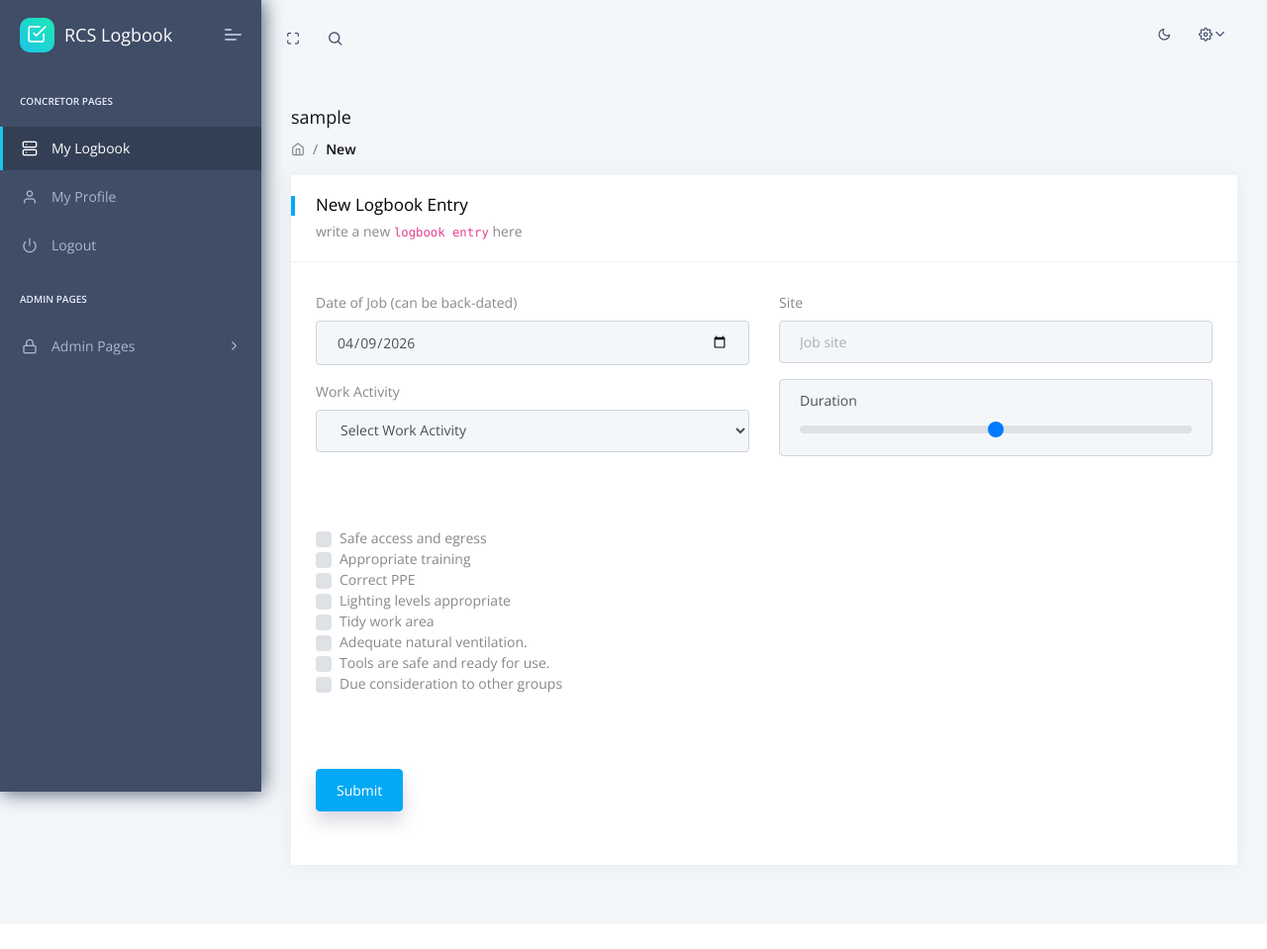
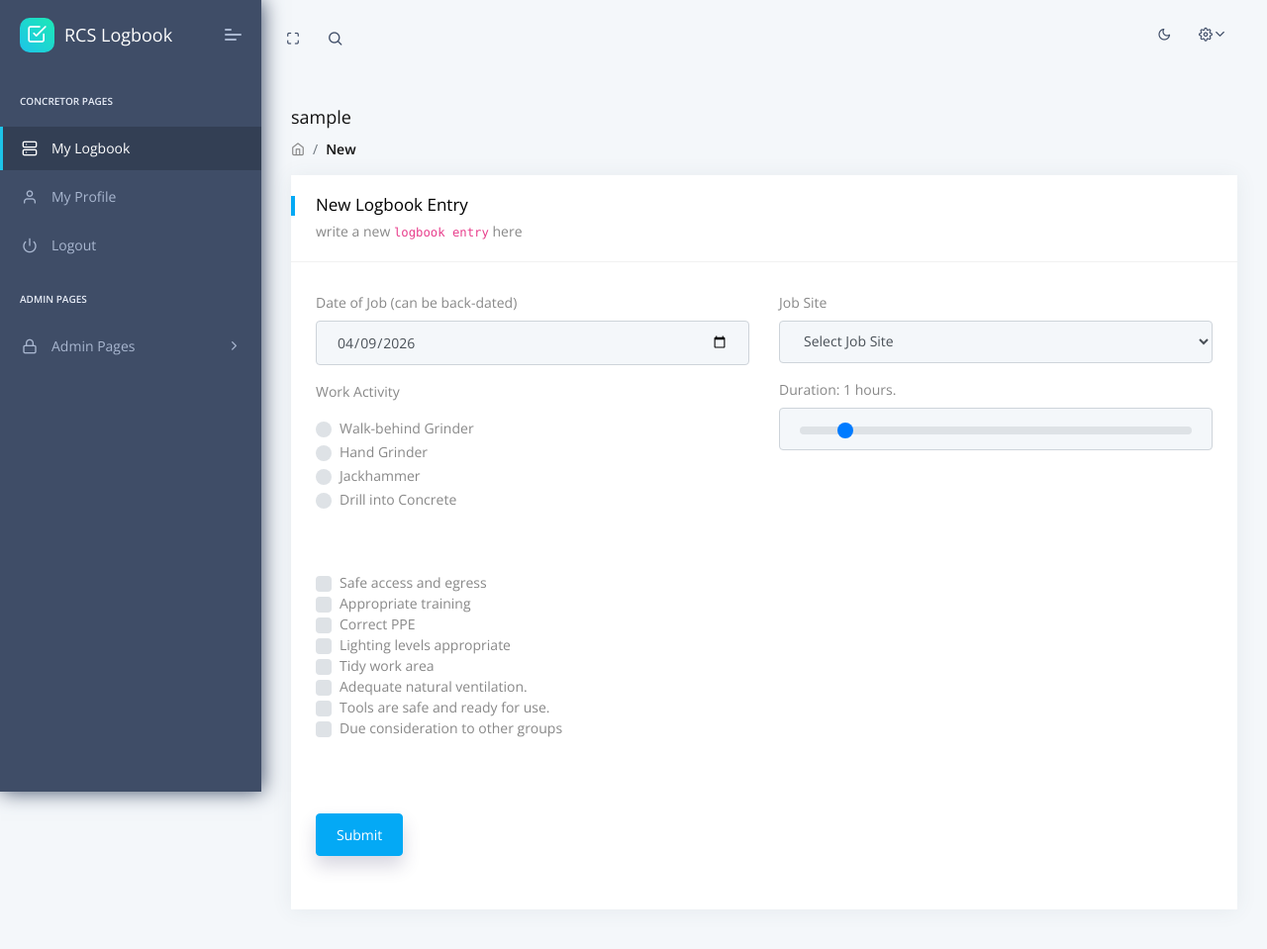
Before and after one commit to nrbcode/eccc-logbook, a Flask app: page /logbook/my-logbook/new in a window 1280 px wide. Shown: the top 959 px of the page at 99% size. Before the commit the page ends 888 px from the top, so only its background shows below. Run offline with Flask 3, Linux system fonts and the light colour scheme; the visitor is signed in with stand-in values (Sample User, id 1); data comes from the database, SQL or seed files in the repository; some libraries are stand-ins or nearby versions.

Commit message:
radio form; select macro; display range output

```diff
--- a/logbook/activity/forms.py
+++ b/logbook/activity/forms.py
@@ -5,21 +5,20 @@ Copyright (c) 2019 - present AppSeed.us
 
 #from wsgiref.validate import validator
 from flask_wtf import FlaskForm
-#from wtforms.fields.simple import SubmitField
 from wtforms import StringField, DateField, TextAreaField, SubmitField
 from wtforms.validators import InputRequired, DataRequired
-#from wtforms.fields import SelectField
+from wtforms.fields import RadioField
 
 
 class LogbookForm(FlaskForm):
     """ """
-    job_site = StringField("Site", validators=[InputRequired()])
+    job_site = StringField("Job Site", validators=[InputRequired()])# jinja macro
     job_date = DateField("Date of Job", validators=[DataRequired()])
-    job = TextAreaField("Work Activity", validators=[InputRequired()])
+    job_task = RadioField("Work Activity",
+                         choices=[('floor grinder', 'Walk-behind Grinder'), ('hand grinder', 'Hand Grinder'), ('jackhammer', 'Jackhammer'), ('drill', 'Drill into Concrete')],
+                         validators=[InputRequired()])
     submit_entry = SubmitField('Submit')
-
     #checklist = FieldList(StringField("Controls"))
-    #created_at = DateField("Date", format='%d-%m-%Y', validators=[DataRequired()])
 
 
 class EditProfileForm(FlaskForm):
--- a/logbook/activity/routes.py
+++ b/logbook/activity/routes.py
@@ -50,7 +50,7 @@ def view_logbook():
     """    Table of pre-start records.    """
     page_num = request.args.get('page', 1, type=int)
     #entries = LogEntry.query.all()
-    entries = LogEntry.query.paginate(page=page_num, per_page=2, error_out=False)
+    entries = LogEntry.query.paginate(page=page_num, per_page=10, error_out=False)
 
     # Detect the current page
     segment = get_segment(request)
@@ -61,7 +61,7 @@ def view_logbook():
         entries=entries,
         admin=True,
         page=page_num,
-        per_page=3
+        per_page=10
     )
 
 @blueprint.route('/all-concretors', methods=['GET'])
@@ -88,14 +88,14 @@ def my_logbook():
     """    Table of logbook entries.    """
     page_num = request.args.get('page', 1, type=int)
     entries = LogEntry.find_by_concretor(_id=current_user.id).paginate(
-        page=page_num, per_page=2, error_out=False)
+        page=page_num, per_page=5, error_out=False)
     segment = get_segment(request)
 
     return render_template( 'logbook/index.html',
                            entries=entries,
                            segment=segment,
                            page=page_num,
-                           per_page=3
+                           per_page=5
                            )
 
 @blueprint.route('/my-logbook/new', methods=["GET", "POST"])
@@ -115,7 +115,7 @@ def new_logbook_entry():
         newentry = {
             "site": logbook_entry.job_site.data,
             "date": logbook_entry.job_date.data,
-            "activity": logbook_entry.job.data,
+            "activity": logbook_entry.job_task.data,
             "duration": request.form.get("job_duration"),
             "controls": json.dumps(controls),
             "concretor_id": current_user.id
@@ -124,12 +124,7 @@ def new_logbook_entry():
         logentry = LogEntry(**newentry)
         logentry.save()
 
-        #return jsonify(**newentry), 201
-        #return jsonify(logentry.to_json()), 201
         return redirect(url_for('.my_logbook'))
-
-    #dt_now = datetime.now().strftime('%d/%m/%Y')
-    #dt_now = datetime.now().strftime('%Y-%m-%d')
 
     return render_template( 'logbook/new-entry.html',
                            checklist = enumerate(CONTROL_MEASURES, start=1),
--- a/logbook/templates/logbook/index.html
+++ b/logbook/templates/logbook/index.html
@@ -71,8 +71,10 @@
                                                     <tr>
                                                         {% if admin %}
                                                         <th scope="row">{{ entry.concretor_id }}</th>
+                                                        <td>{{ entry.site }}</td>
+                                                        {% else %}
+                                                        <th scope="row">{{ entry.site }}</th>
                                                         {% endif %}
-                                                        <td>{{ entry.site }}</td>
                                                         <td>{{ entry.display_date() }}</td>
                                                         <td>{{ entry.activity }}</td>
                                                         <td>{{ entry.duration }}</td>
--- a/logbook/templates/logbook/new-entry.html
+++ b/logbook/templates/logbook/new-entry.html
@@ -61,39 +61,42 @@
                                                         {{ form.job_date(class="form-control", value=datetimenow.strftime('%Y-%m-%d')) }}
                                                     </div>
 
-                                                    <!-- jinja form select -->
-                                                    {{
-                                                    form_select('job', 'Work Activity', [
-                                                        ('floor-grinder', 'Walk-behind Grinder'),
-                                                        ('hand-grinder', 'Hand Grinder'),
-                                                        ('drill', 'Drill into Concrete'),
-                                                        ('jackhammer', 'Jackhammer')
-                                                        ], required=true)
-                                                    }}
+                                                    <!-- wtform radio -->
+                                                    <label>{{ form.job_task.label }}</label>
+                                                    {% for task in form.job_task %}
+                                                    <div class="custom-control custom-radio">
+                                                        {{ task(class="custom-control-input") }}
+                                                        {{ task.label(class="custom-control-label") }}<br />
+                                                    </div>
+                                                    {% endfor %}
+
                                                 </div>
                                                 <div class="col-md-6">
 
-                                                    <!-- site -->
-                                                    <div class="form-group">
-                                                        <label>Site</label>
-                                                        {{ form.job_site(placeholder="Job site", class="form-control") }}
+                                                    <!-- jinja form select -->
+                                                    {{
+                                                    form_select('job_site', 'Job Site', [
+                                                        ('jh-nth', 'New Toowoomba Hospital - John Holland'),
+                                                        ('mp-qw', 'Queens Wharf - Multiplex'),
+                                                        ('jh-lh', 'Logan Hospital - John Holland')
+                                                        ], required=true)
+                                                    }}
+
+                                                    <!-- duration -->
+                                                    <label for="duration-bar2">
+                                                        Duration: <output class="price-output"></output> hours.
+                                                    </label>
+                                                    <div class="form-control">
+                                                        <input type="range"
+                                                               class="custom-range"
+                                                               name="job_duration"
+                                                               id="duration-bar2"
+                                                               min="0"
+                                                               max="10"
+                                                               step="0.25"
+                                                               value="1" />
                                                     </div>
 
-                                                    <!-- duration -->
-                                                    <div class="form-control">
-                                                        <label for="duration-bar">Duration</label>
-                                                        <input name="job_duration" type="range" list="tickmarks" min="1" max="8" step="0.5" class="custom-range" id="duration-bar" />
-                                                        <datalist id="tickmarks">
-                                                            <option value="1" label="1">1</option>
-                                                            <option value="2" label="2">2</option>
-                                                            <option value="3" label="3">3</option>
-                                                            <option value="4" label="4">4</option>
-                                                            <option value="5" label="5">5</option>
-                                                            <option value="6" label="6">6</option>
-                                                            <option value="7" label="7">7</option>
-                                                            <option value="8" label="8">8</option>
-                                                        </datalist>
-                                                    </div>
                                                 </div>
                                             </div>
                                         </div>
@@ -137,4 +140,26 @@
 {% endblock content %}
 
 <!-- Specific Page JS goes HERE  -->
-{% block javascripts %}{% endblock javascripts %}
+{% block javascripts %}
+
+<script>
+    const price = document.querySelector("#duration-bar2");
+    const output = document.querySelector(".price-output");
+
+    output.textContent = price.value;
+
+    price.addEventListener("input", () => {
+        output.textContent = price.value;
+    });
+
+    //var slider = document.getElementById("duration-bar2");
+    //var output = document.querySelector(".duration-output");
+    //output.innerHTML = slider.value; // Display the default slider value
+
+    // Update the current slider value (each time you drag the slider handle)
+    slider.oninput = function () {
+        output.innerHTML = this.value;
+    }
+</script>
+
+{% endblock javascripts %}
```
Also changed, not shown: logbook/templates/logbook/form-macros.html (deleted, +0 -14 lines).
